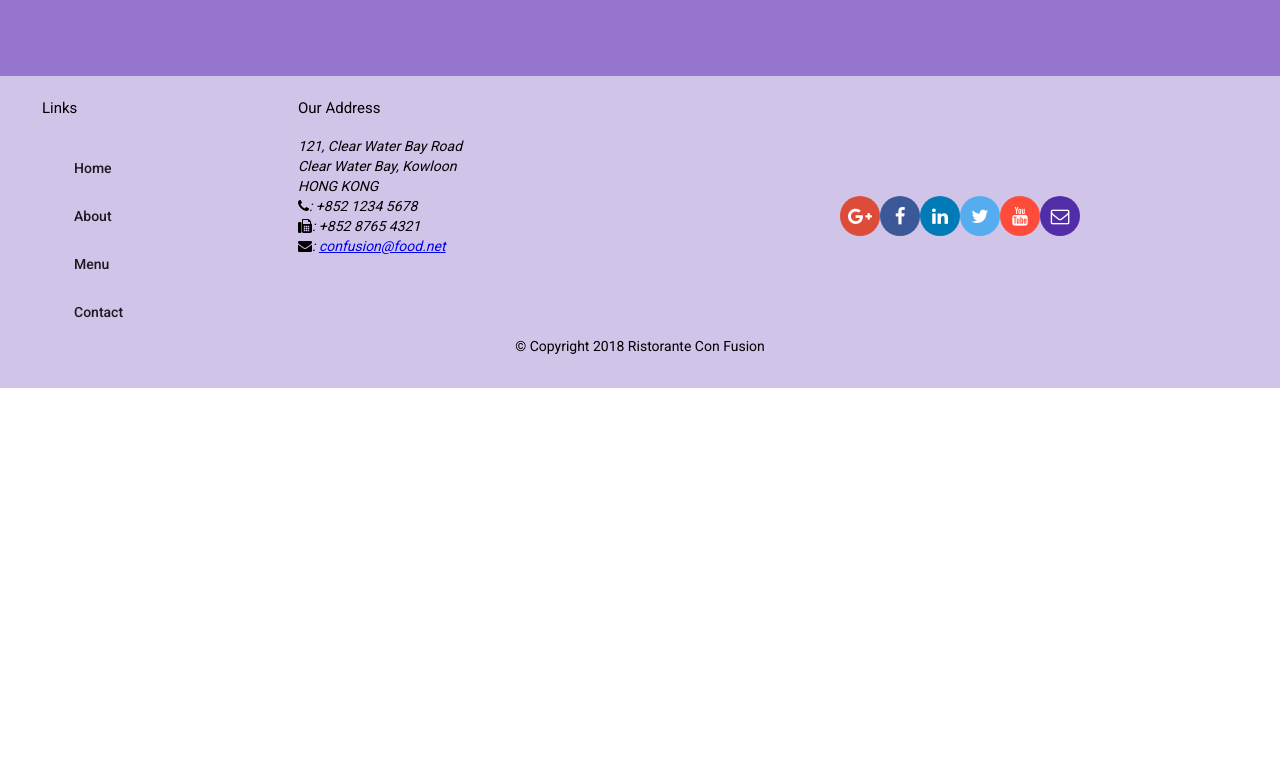
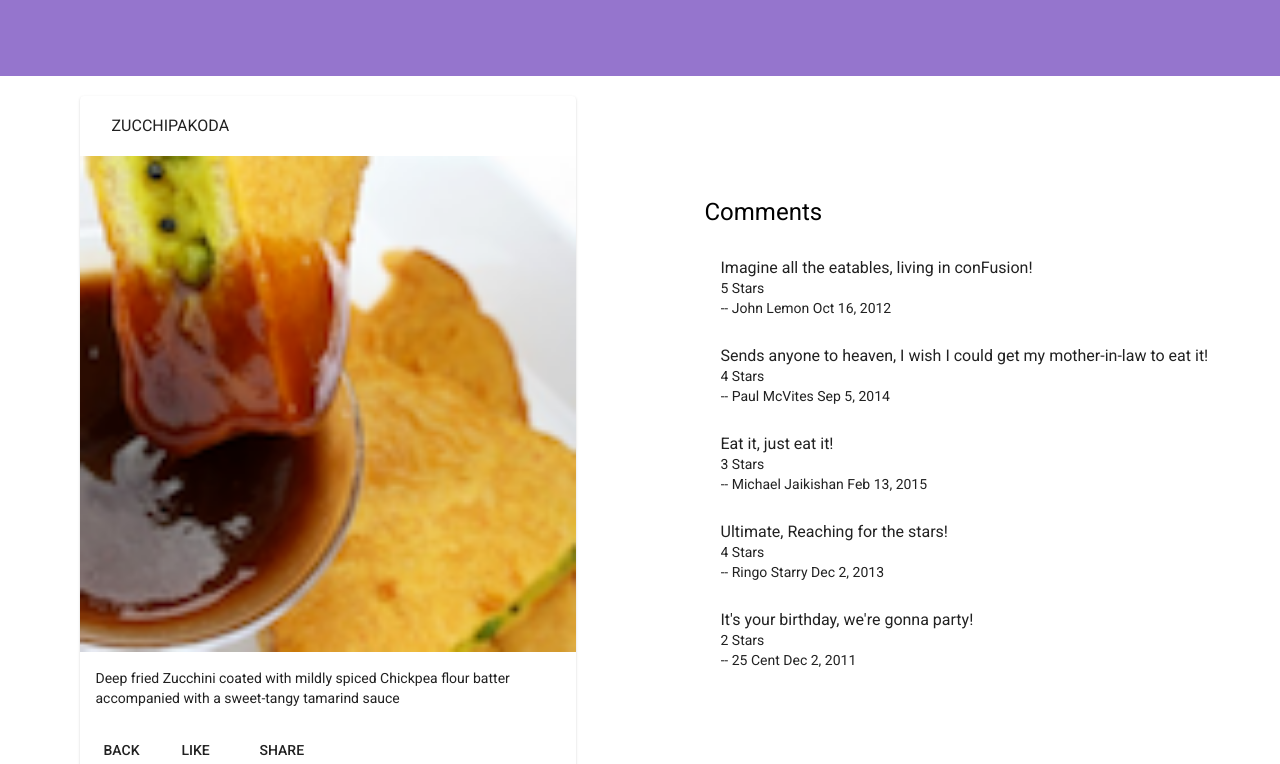
Before and after one commit to vivekvt/confusionapp, an Angular app: page /dishdetail/1 in a window 1280 px wide. Before the commit this address led to /. Shown: the part 256-1020 px from the top of the page. Before the commit the page ends 800 px from the top, so only its background shows below. Built offline with nearby package versions, Linux system fonts and the light colour scheme.

Commit message:
Single Page Applications Part 2

```diff
--- a/src/app/app-routing/routes.ts
+++ b/src/app/app-routing/routes.ts
@@ -10,5 +10,6 @@ export const routes: Routes = [
   { path: 'home',  component: HomeComponent },
   { path: 'menu',     component: MenuComponent },
   { path: 'contactus',     component: ContactComponent },
+  { path: 'dishdetail/:id',     component: DishdetailComponent },
   { path: '', redirectTo: '/home', pathMatch: 'full' }
 ];
--- a/src/app/dishdetail/dishdetail.component.html
+++ b/src/app/dishdetail/dishdetail.component.html
@@ -19,6 +19,7 @@
         </p>
       </mat-card-content>
       <mat-card-actions>
+        <button mat-button (click)="goBack()">BACK</button>
         <button mat-button>LIKE</button>
         <button mat-button>SHARE</button>
       </mat-card-actions>
--- a/src/app/dishdetail/dishdetail.component.ts
+++ b/src/app/dishdetail/dishdetail.component.ts
@@ -1,19 +1,31 @@
-import { Component, OnInit, Input } from '@angular/core';
+import { Component, OnInit } from '@angular/core';
 import { Dish } from '../shared/dish';
+
+import { DishService } from '../services/dish.service';
+import { Params, ActivatedRoute } from '@angular/router';
+import { Location } from '@angular/common';
 
 @Component({
   selector: 'app-dishdetail',
   templateUrl: './dishdetail.component.html',
   styleUrls: ['./dishdetail.component.scss']
 })
+
 export class DishdetailComponent implements OnInit {
 
-   @Input()
   dish: Dish;
 
-  constructor() { }
+  constructor(private dishservice: DishService,
+    private route: ActivatedRoute,
+    private location: Location) { }
 
-  ngOnInit(): void {
+  ngOnInit() {
+    const id = this.route.snapshot.params['id'];
+    this.dish = this.dishservice.getDish(id);
+  }
+
+  goBack(): void {
+    this.location.back();
   }
 
 }
--- a/src/app/footer/footer.component.html
+++ b/src/app/footer/footer.component.html
@@ -9,10 +9,10 @@
       <div fxFlex="40" fxFlexOffset="20px">
         <h4>Links</h4>
         <mat-list>
-          <mat-list-item><a mat-button>Home</a></mat-list-item>
-          <mat-list-item><a mat-button>About</a></mat-list-item>
-          <mat-list-item><a mat-button>Menu</a></mat-list-item>
-          <mat-list-item><a mat-button>Contact</a></mat-list-item>
+          <mat-list-item><a mat-button routerLink="/home">Home</a></mat-list-item>
+          <mat-list-item><a mat-button routerLink="/about">About</a></mat-list-item>
+          <mat-list-item><a mat-button routerLink="/menu">Menu</a></mat-list-item>
+          <mat-list-item><a mat-button routerLink="/contact">Contact</a></mat-list-item>
         </mat-list>
       </div>
       <div fxFlex="55">
--- a/src/app/menu/menu.component.html
+++ b/src/app/menu/menu.component.html
@@ -11,7 +11,7 @@
 
   <div fxFlex>
     <mat-grid-list cols="2" rowHeight="200px">
-      <mat-grid-tile *ngFor="let dish of dishes" (click) = "onSelect(dish)">
+      <mat-grid-tile *ngFor="let dish of dishes" [routerLink]="['/dishdetail', dish.id]">
         <img height="200px" src={{dish.image}} alt={{dish.name}}>
         <mat-grid-tile-footer>
           <h1>{{dish.name | uppercase}}</h1>
@@ -20,7 +20,7 @@
     </mat-grid-list>
   </div>
 
-<app-dishdetail [dish] = "selectedDish"></app-dishdetail>
+<!-- <app-dishdetail [dish] = "selectedDish"></app-dishdetail> -->
 
 
 </div>
```
